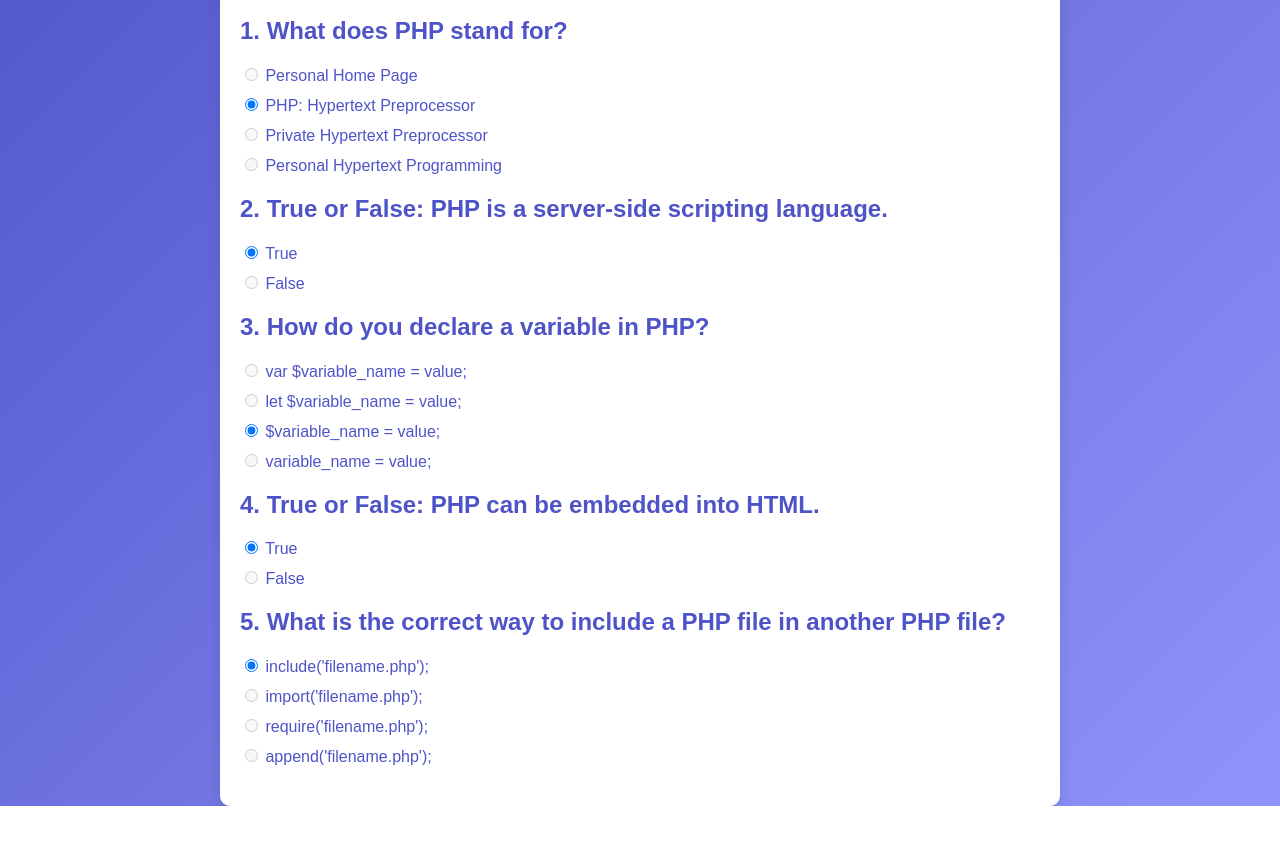
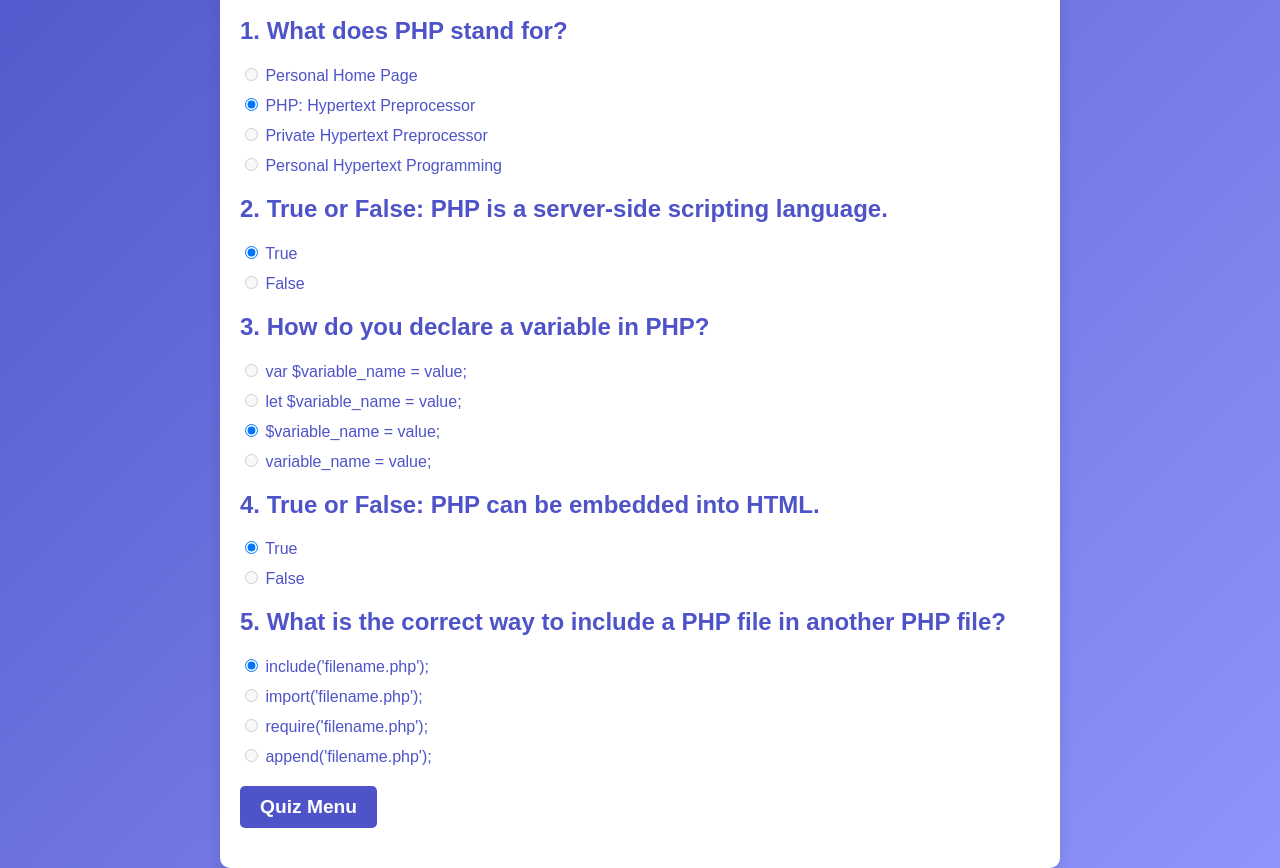
Before and after one commit to Cburroughs08/CS4443-Group-Project-1, a plain HTML site: page result_beginner.html in a window 1280 px wide. Shown: the part 213-1081 px from the top of the page. Before the commit the page ends 1019 px from the top, so only its background shows below. Drawn offline with Linux system fonts and the light colour scheme.

Commit message:
Added a return button
Added a button to return to quiz menu after completing

```diff
--- a/result_beginner.html
+++ b/result_beginner.html
@@ -56,6 +56,7 @@
                   <li><input type="radio" disabled name="q5" value="d"> append('filename.php');</li>
               </ul>
           </div>
+          <button class="submit-button" onclick="menu()">Quiz Menu</button>
 
         </div>
     </div>
@@ -68,6 +69,11 @@
 
         resultElement.textContent = `You scored ${score} out of ${totalQuestions}! (${percentage}%)`;
 
+        function menu() {
+            window.location.href = 'InteractiveQuiz.html';
+        }
+
+
     </script>
   </body>
 </html>
```
Also changed, not shown: result_advanced.html (+5 -0 lines), result_intermediate.html (+5 -0 lines).
